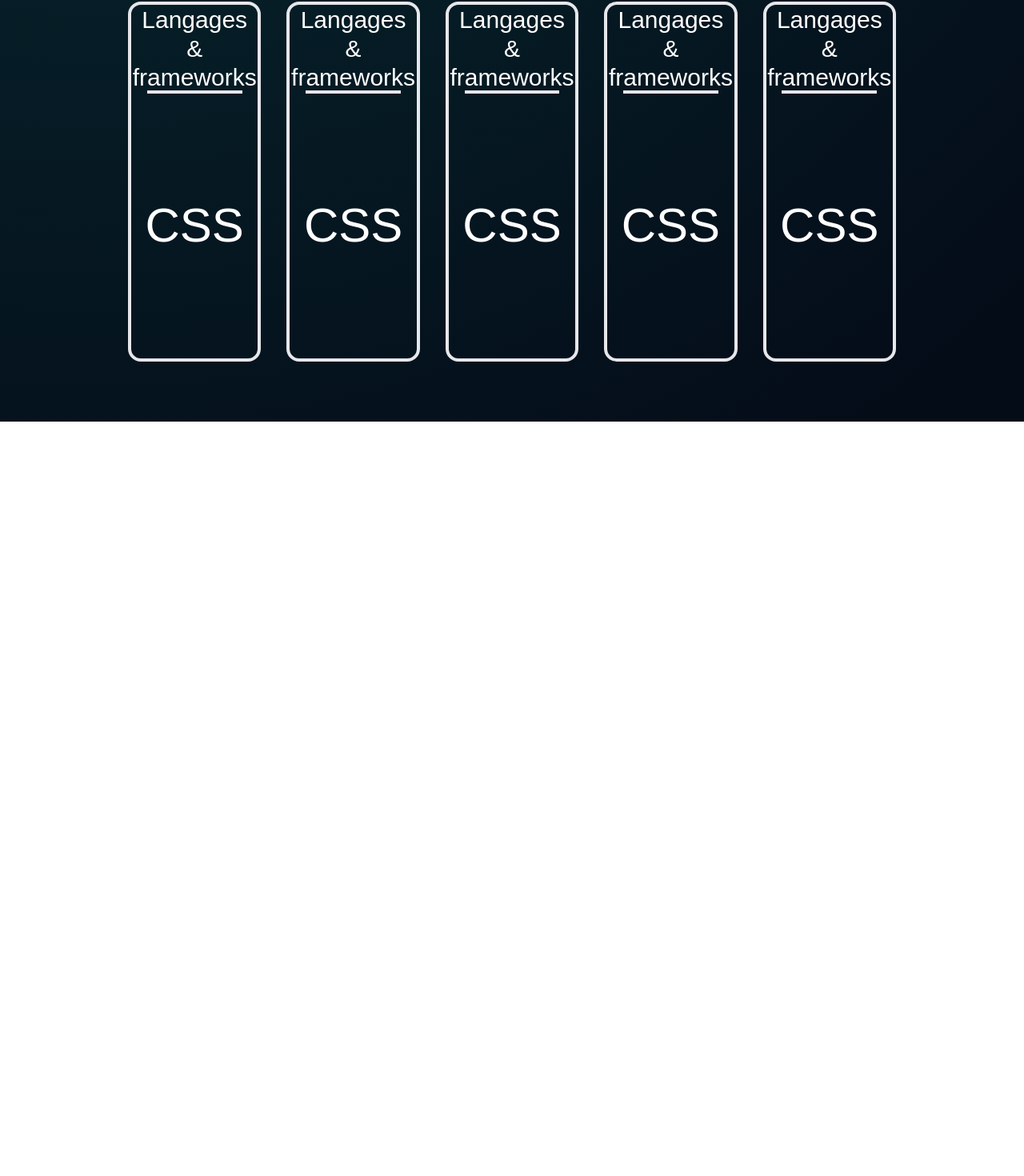
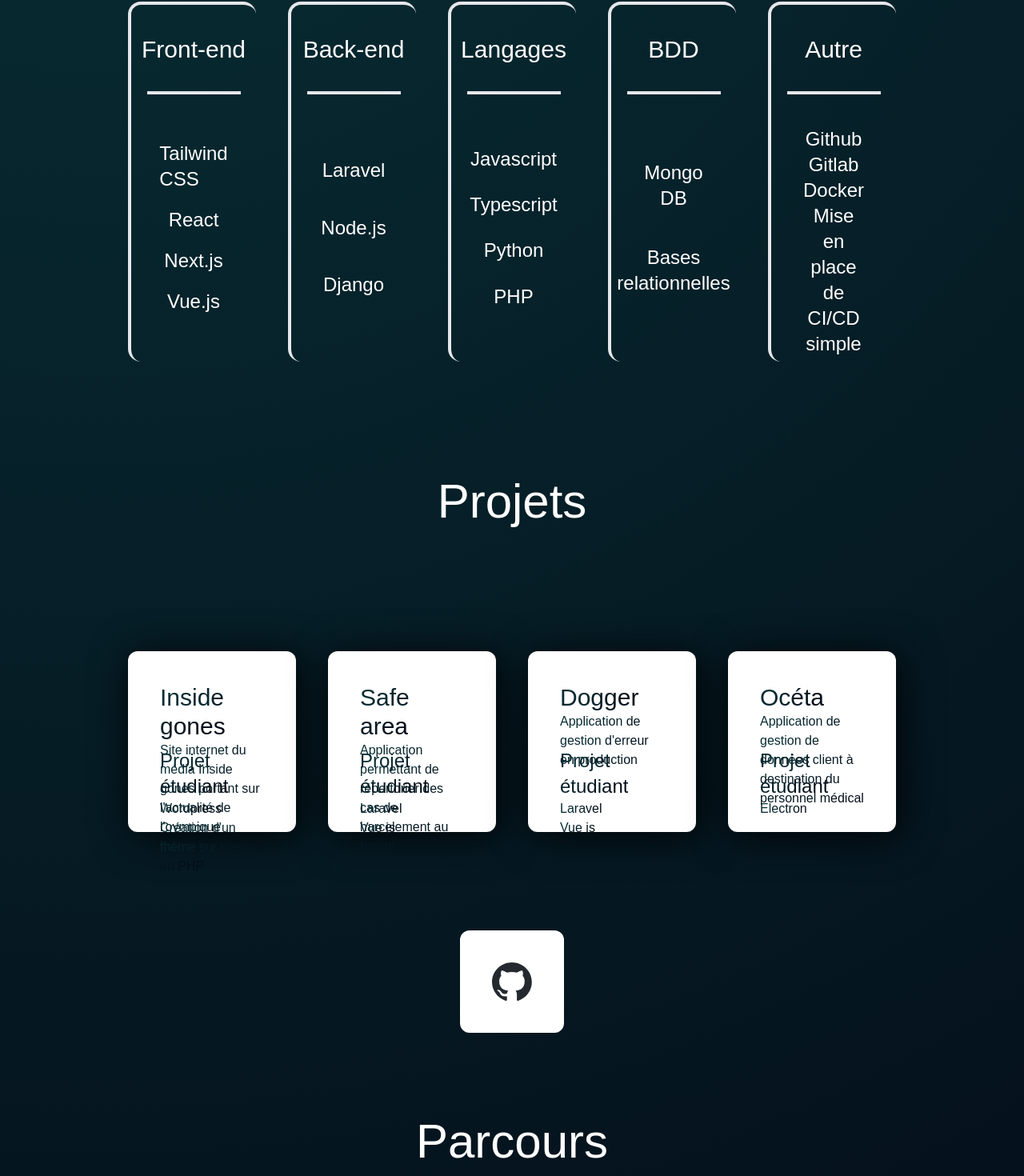
Before and after one commit to DreamsEvz/portfolio-next, a Next.js app: page / in a window 1280 px wide. Shown: the part 1137-2607 px from the top of the page at 80% size. Before the commit the page ends 1664 px from the top, so only its background shows below. Built offline with nearby package versions, Linux system fonts and the light colour scheme; a web font is replaced by a local one.

Commit message:
add projects

```diff
--- /dev/null
+++ b/src/app/components/pathing.tsx
@@ -0,0 +1,17 @@
+const Pathing = () => {
+    return (
+        <section className="h-screen w-full">
+            <div className="w-3/4 h-full m-auto text-white font-roboto">
+                <div className="h-1/4 flex justify-center items-center">
+                    <span className="text-6xl">Parcours</span>
+                </div>
+                <div className="h-3/4 flex items-center gap-10">
+                    <div className="h-full w-1/2 border-r-4 border-t-4 rounded-xl"></div>
+                    <div className="h-full w-1/2 border-l-4 border-t-4 rounded-xl"></div>
+                </div>
+            </div>
+        </section>
+    );
+};
+
+export default Pathing;
--- /dev/null
+++ b/src/app/components/projects.tsx
@@ -0,0 +1,82 @@
+import Image from 'next/image';
+
+const Projects = () => {
+    return (
+        <section className="h-screen w-full">
+            <div className="w-3/4 h-full m-auto text-white font-roboto">
+                <div className="h-1/4 flex justify-center items-center">
+                    <span className="text-6xl">Projets</span>
+                </div>
+                <div className="h-2/4 grid grid-cols-4 items-center gap-10">
+                    <div className="flex flex-col aspect-square bg-white p-10 rounded-xl picture-shadow">
+                        <div className='h-1/2'>
+                            <span className='gradient-text text-3xl'>Inside gones</span>
+                            <p className='gradient-text'>Site internet du média Inside gones portant sur l&apos;actualité de l&apos;oympique lyonnais</p>
+                        </div>
+                        <div className='h-1/2 mt-4'>
+                            <span className='gradient-text text-2xl'>Projet étudiant</span>
+                            <br />
+                            <span className='gradient-text'>Wordpress</span>
+                            <br />
+                            <span className='gradient-text'>Création d&apos;un thème sur mesure en PHP</span>
+                        </div>
+                    </div>
+                    <div className="flex flex-col aspect-square bg-white p-10 rounded-xl picture-shadow">
+                        <div className='h-1/2'>
+                            <span className='gradient-text text-3xl'>Safe area</span>
+                            <p className='gradient-text'>Application permettant de répertorier des cas de harcelement au travail</p>
+                        </div>
+                        <div className='h-1/2 mt-4'>
+                            <span className='gradient-text text-2xl'>Projet étudiant</span>
+                            <br />
+                            <span className='gradient-text'>Laravel</span>
+                            <br />
+                            <span className='gradient-text'>Vue js</span>
+                        </div>
+                    </div>
+
+                    <div className="flex flex-col aspect-square bg-white p-10 rounded-xl picture-shadow">
+                        <div className='h-1/2'>
+                            <span className='gradient-text text-3xl'>Dogger</span>
+                            <p className='gradient-text'>Application de gestion d&apos;erreur en production</p>
+                        </div>
+                        <div className='h-1/2 mt-4'>
+                        <span className='gradient-text text-2xl'>Projet étudiant</span>
+                            <br />
+                            <span className='gradient-text'>Laravel</span>
+                            <br />
+                            <span className='gradient-text'>Vue js</span>
+                        </div>
+                    </div>
+                    <div className="flex flex-col aspect-square bg-white p-10 rounded-xl picture-shadow">
+                        <div className='h-1/2'>
+                            <span className='gradient-text text-3xl'>Océta</span>
+                            <p className='gradient-text'>Application de gestion de données client à destination du personnel médical</p>
+                        </div>
+                        <div className='h-1/2 mt-4'>
+                        <span className='gradient-text text-2xl'>Projet étudiant</span>
+                            <br />
+                            <span className='gradient-text'>Electron</span>
+                        </div>
+                    </div>
+                </div>
+                <div className="h-1/4 flex items-center justify-center">
+                    <div className="flex bg-white p-10 rounded-xl">
+                        <a href='https://github.com/DreamsEvz' target='_blank'>
+                            <Image
+                                src="/github.svg"
+                                alt="Github logo"
+                                objectFit="cover"
+                                width={50}
+                                height={50}
+                            />
+                        </a>
+                    </div>
+                </div>
+            </div>
+        </section>
+    )
+}
+
+
+export default Projects;
--- a/src/app/components/skills.tsx
+++ b/src/app/components/skills.tsx
@@ -5,50 +5,63 @@ const Skills = () => {
                 <div className="h-1/4 flex justify-center items-center">
                     <span className="text-6xl">Compétences</span>
                 </div>
-                <div className="h-3/4 grid grid-cols-5 items-center gap-8">
-                    <div className="h-3/4 border-4 rounded-2xl">
+                <div className="h-3/4 grid grid-cols-5 items-center gap-10">
+                    <div className="h-3/4 border-t-4 border-l-4 rounded-2xl">
                         <div className="h-1/4 w-full flex justify-center items-center relative">
                             <div className="absolute border-b-4 top-1/2 bottom-0 w-3/4"></div>
-                            <span className="text-3xl text-center">Langages & frameworks</span>
+                            <span className="text-3xl text-center">Front-end</span>
                         </div>
-                        <div className="h-3/4 flex justify-center items-center">
-                            <span className="text-6xl">CSS</span>
+                        <div className="h-3/4 p-10 flex flex-col justify-evenly items-center">
+                            <span className="text-2xl">Tailwind CSS</span>
+                            <span className="text-2xl">React</span>
+                            <span className="text-2xl">Next.js</span>
+                            <span className="text-2xl">Vue.js</span>
+
                         </div>
                     </div>
-                    <div className="h-3/4 border-4 rounded-2xl">
+                    <div className="h-3/4 border-t-4 border-l-4 rounded-2xl">
                         <div className="h-1/4 w-full flex justify-center items-center relative">
                             <div className="absolute border-b-4 top-1/2 bottom-0 w-3/4"></div>
-                            <span className="text-3xl text-center">Langages & frameworks</span>
+                            <span className="text-3xl text-center">Back-end</span>
                         </div>
-                        <div className="h-3/4 flex justify-center items-center">
-                            <span className="text-6xl">CSS</span>
+                        <div className="h-3/4 p-10 flex flex-col justify-evenly items-center">
+                            <span className="text-2xl">Laravel</span>
+                            <span className="text-2xl">Node.js</span>
+                            <span className="text-2xl">Django</span>
                         </div>
                     </div>
-                    <div className="h-3/4 border-4 rounded-2xl">
+                    <div className="h-3/4 border-t-4 border-l-4 rounded-2xl">
                         <div className="h-1/4 w-full flex justify-center items-center relative">
                             <div className="absolute border-b-4 top-1/2 bottom-0 w-3/4"></div>
-                            <span className="text-3xl text-center">Langages & frameworks</span>
+                            <span className="text-3xl text-center">Langages</span>
                         </div>
-                        <div className="h-3/4 flex justify-center items-center">
-                            <span className="text-6xl">CSS</span>
+                        <div className="h-3/4 p-10 flex flex-col justify-evenly items-center">
+                            <span className="text-2xl">Javascript</span>
+                            <span className="text-2xl">Typescript</span>
+                            <span className="text-2xl">Python</span>
+                            <span className="text-2xl">PHP</span>
                         </div>
                     </div>
-                    <div className="h-3/4 border-4 rounded-2xl">
+                    <div className="h-3/4 border-t-4 border-l-4 rounded-2xl">
                         <div className="h-1/4 w-full flex justify-center items-center relative">
                             <div className="absolute border-b-4 top-1/2 bottom-0 w-3/4"></div>
-                            <span className="text-3xl text-center">Langages & frameworks</span>
+                            <span className="text-3xl text-center">BDD</span>
                         </div>
-                        <div className="h-3/4 flex justify-center items-center">
-                            <span className="text-6xl">CSS</span>
+                        <div className="h-3/4 text-center p-10 flex flex-col justify-evenly	 items-center">
+                            <span className="text-2xl">Mongo DB</span>
+                            <span className="text-2xl">Bases relationnelles</span>
                         </div>
                     </div>
-                    <div className="h-3/4 border-4 rounded-2xl">
+                    <div className="h-3/4 border-t-4 border-l-4 rounded-2xl">
                         <div className="h-1/4 w-full flex justify-center items-center relative">
                             <div className="absolute border-b-4 top-1/2 bottom-0 w-3/4"></div>
-                            <span className="text-3xl text-center">Langages & frameworks</span>
+                            <span className="text-3xl text-center">Autre</span>
                         </div>
-                        <div className="h-3/4 flex justify-center items-center">
-                            <span className="text-6xl">CSS</span>
+                        <div className="h-3/4 text-center p-10 flex flex-col justify-evenly	 items-center">
+                            <span className="text-2xl">Github</span>
+                            <span className="text-2xl">Gitlab</span>
+                            <span className="text-2xl">Docker</span>
+                            <span className="text-2xl">Mise en place de CI/CD simple</span>
                         </div>
                     </div>
                 </div>
--- a/src/app/globals.css
+++ b/src/app/globals.css
@@ -23,4 +23,10 @@ body {
       transform: rotate(360deg);
     }
   }
+
+  .gradient-text {
+    background: radial-gradient(circle at 10% 17%, #083036 0%, #040c18 93%);
+    -webkit-background-clip: text;
+    -webkit-text-fill-color: transparent;
+  }
 }
--- a/src/app/page.tsx
+++ b/src/app/page.tsx
@@ -2,6 +2,8 @@ import Image from 'next/image'
 import Presentation from './components/presentation'
 import Navbar from './components/navbar'
 import Skills from './components/skills'
+import Projects from './components/projects'
+import Pathing from './components/pathing'
 export default function Home() {
 
   return (
@@ -9,6 +11,8 @@ export default function Home() {
       <Navbar />
       <Presentation />
       <Skills/>
+      <Projects/>
+      <Pathing/>
     </main>
   )
 }
```
Also changed, not shown: public/github.svg (added).
